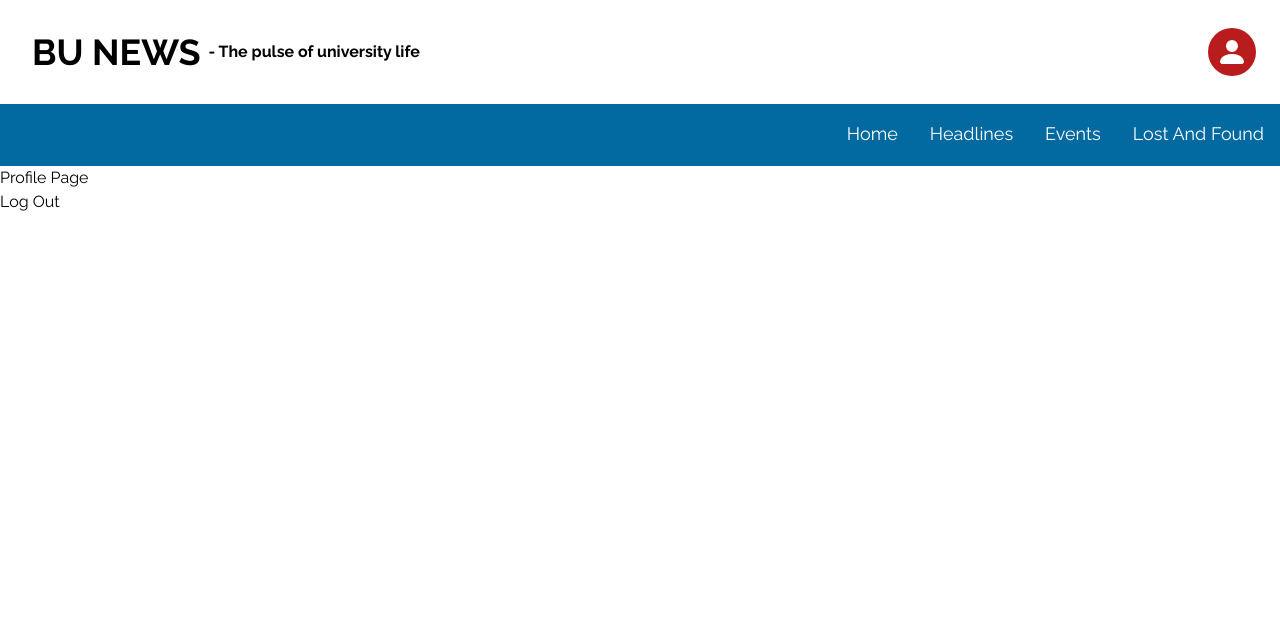
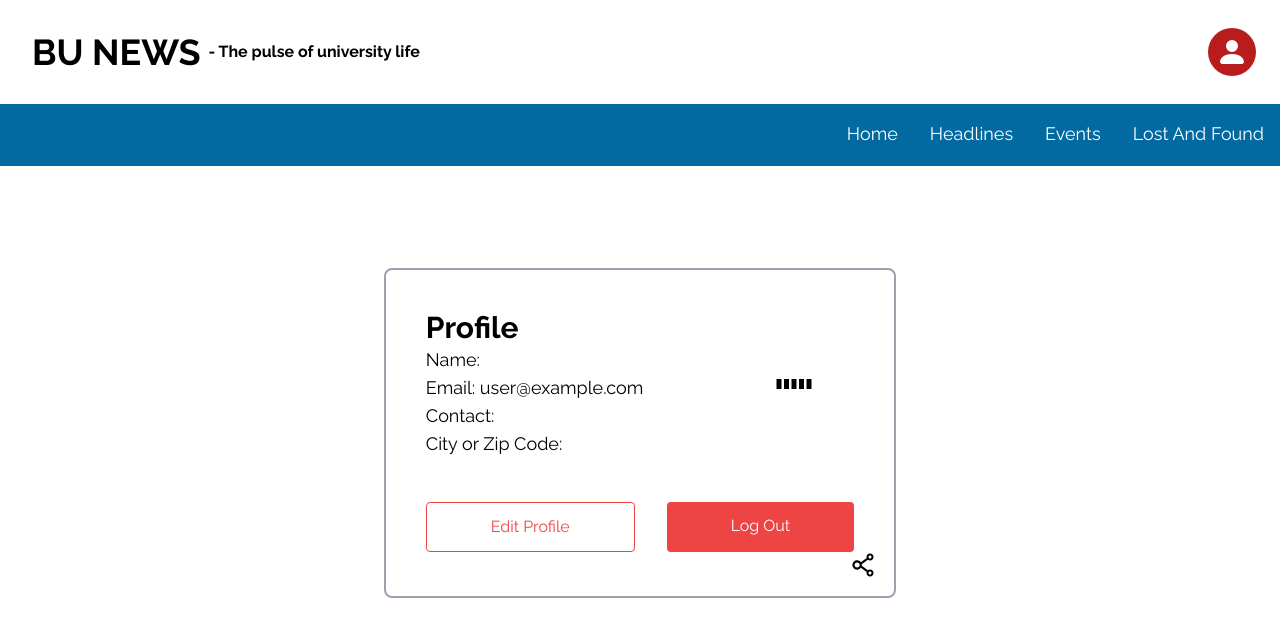
Before and after one commit to ChiragAgg5k/bu-news-website, a Next.js app: page /profile in a window 1280 px wide. Shown: the top 636 px of the page. Built offline with nearby package versions, Linux system fonts and the light colour scheme; no server answers; the database is empty; sample sign-in values are in the browser's storage.

Commit message:
almost finished profile-page

```diff
--- a/app/(auth)/login/page.tsx
+++ b/app/(auth)/login/page.tsx
@@ -59,6 +59,7 @@ export default function LoginPage() {
 					<Link
 						className="my-1 rounded bg-white px-16 py-3 text-center text-red-500 hover:bg-gray-100 focus:outline-none"
 						href="/signup"
+						onClick={() => setLoading2(true)}
 					>
 						{loading2 ? 'Loading...' : 'Sign up here'}
 					</Link>
--- a/app/(auth)/signup/page.tsx
+++ b/app/(auth)/signup/page.tsx
@@ -73,6 +73,9 @@ export default function SignUpPage() {
 
 					<Link
 						href="/login"
+						onClick={() => {
+							setLoading1(true);
+						}}
 						className="my-1 w-full rounded bg-white px-16 py-3 text-center text-red-500 hover:bg-gray-100 focus:outline-none"
 					>
 						{loading1 ? 'Loading...' : 'Sign in here'}
--- a/app/(pages)/profile/page.tsx
+++ b/app/(pages)/profile/page.tsx
@@ -1,22 +1,168 @@
 'use client';
+import NavBar from '../../components/NavBar';
+import { User, getAuth } from 'firebase/auth';
+import { useRouter, useSearchParams } from 'next/navigation';
+import { useEffect, useState } from 'react';
+import { UserDetail } from '@/app/types';
+import { getDatabase, onValue, ref, set } from 'firebase/database';
+import Image from 'next/image';
+import { getDownloadURL, getStorage, ref as getStorageRef } from 'firebase/storage';
 import firebase_app from '@/firebase/config';
-import NavBar from '../../components/NavBar';
-import { getAuth } from 'firebase/auth';
-import { useRouter } from 'next/navigation';
+import Link from 'next/link';
+import ReactLoading from 'react-loading';
+import { AiOutlineShareAlt, AiFillCheckCircle } from 'react-icons/ai';
+import { CopyToClipboard } from 'react-copy-to-clipboard';
 
 export default function ProfilePage() {
 	const router = useRouter();
+	const [userProfileImageUrl, setUserProfileImageUrl] = useState<string | undefined>(undefined);
+	const [loaderColor, setLoaderColor] = useState<string>('#000000');
+	const [copied, setCopied] = useState<boolean>(false);
+
+	useEffect(() => {
+		if (window.matchMedia && window.matchMedia('(prefers-color-scheme: dark)').matches) {
+			setLoaderColor('#ffffff');
+		}
+	}, []);
 
 	function LogOut() {
 		getAuth(firebase_app).signOut();
 		router.push('/signup');
 	}
 
+	const userId = useSearchParams().get('userId');
+	const [user, setUser] = useState<User | null>(null);
+	const [userDetail, setUserDetail] = useState<UserDetail | null>({
+		name: '...',
+		phoneNo: '...',
+		city: undefined,
+		admin: false,
+	});
+
+	useEffect(() => {
+		const auth = getAuth(firebase_app);
+
+		auth.onAuthStateChanged((user) => {
+			if (!user) {
+				if (userId === null) {
+					router.push('/signup');
+				}
+			} else {
+				setUser(user);
+			}
+		});
+	}, [router, userId]);
+
+	useEffect(() => {
+		const db = getDatabase(firebase_app);
+		const storage = getStorage(firebase_app);
+
+		let storageRef;
+		let userRef;
+
+		if (!user) {
+			if (!userId) {
+				return;
+			}
+			userRef = ref(db, `users/${userId}`);
+			storageRef = getStorageRef(storage, `profile_images/${userId}`);
+		} else {
+			userRef = ref(db, `users/${user?.uid}`);
+			storageRef = getStorageRef(storage, `profile_images/${user?.uid}`);
+		}
+
+		if (user?.isAnonymous) {
+			setUserDetail({
+				name: 'Guest',
+				phoneNo: 'n/a',
+				city: 'n/a',
+				admin: false,
+			});
+
+			setUserProfileImageUrl('/default-profile-image.jpg');
+		} else {
+			onValue(userRef, (snapshot) => {
+				setUserDetail(snapshot.val());
+			});
+
+			getDownloadURL(storageRef).then((url) => {
+				if (url === null) {
+					return;
+				}
+				setUserProfileImageUrl(url);
+			});
+		}
+	}, [user, userId]);
+
 	return (
-		<div className="dark:text-white">
+		<div className="h-screen dark:text-white">
 			<NavBar />
-			<h1>Profile Page</h1>
-			<button onClick={LogOut}>Log Out</button>
+
+			<div className="relativ mt-16 flex h-4/6 items-center justify-center sm:mt-0">
+				<div className="relative flex flex-col rounded-lg border-2 border-gray-400 p-10">
+					<div className="flex flex-col-reverse items-center justify-between sm:flex-row">
+						<div className="pr-10 text-lg">
+							<h1 className="text-3xl font-bold">Profile</h1>
+							<p>Name: {userDetail?.name}</p>
+							<p>Email: {user?.email ? user?.email : 'not allowed'}</p>
+							<p>Contact: {userDetail?.phoneNo}</p>
+							<p>City or Zip Code: {userDetail?.city}</p>
+						</div>
+						{userProfileImageUrl === undefined ? (
+							<div className="p-10">
+								<ReactLoading type="bars" color={loaderColor} height={40} width={40} />
+							</div>
+						) : (
+							<Image
+								src={userProfileImageUrl}
+								width={200}
+								height={200}
+								className="mb-8 rounded-full sm:mb-0"
+								alt="Profile Image"
+							/>
+						)}
+					</div>
+					{user && (
+						<div className="mt-10 flex justify-around">
+							{!user.isAnonymous && (
+								<Link
+									href="#"
+									className="my-1 mr-8 rounded border border-red-500 bg-white px-16 py-3 text-center text-red-500 hover:bg-gray-100 focus:outline-none"
+								>
+									Edit Profile
+								</Link>
+							)}
+							<Link
+								href="signup"
+								onClick={() => LogOut()}
+								className="my-1 rounded bg-red-500 px-16 py-3 text-center text-white hover:bg-red-600 focus:outline-none"
+							>
+								Log Out
+							</Link>
+						</div>
+					)}
+					{user &&
+						!user.isAnonymous &&
+						(copied ? (
+							<AiFillCheckCircle
+								className="absolute bottom-4 right-4 text-3xl"
+								title="Copied to clipboard"
+							/>
+						) : (
+							<CopyToClipboard text={`${window.location.href.split('?')[0] + '?userId=' + user?.uid}`}>
+								<AiOutlineShareAlt
+									className="absolute bottom-4 right-4 text-3xl hover:cursor-pointer"
+									onClick={() => {
+										setCopied(true);
+										setTimeout(() => {
+											setCopied(false);
+										}, 3000);
+									}}
+								/>
+							</CopyToClipboard>
+						))}
+				</div>
+			</div>
 		</div>
 	);
 }
--- a/package.json
+++ b/package.json
@@ -20,6 +20,7 @@
 		"next": "13.4.9",
 		"nextjs-toploader": "^1.4.2",
 		"react": "^18.2.0",
+		"react-copy-to-clipboard": "^5.1.0",
 		"react-dom": "18.2.0",
 		"react-icons": "^4.10.1",
 		"react-loading": "^2.0.3",
@@ -30,6 +31,7 @@
 		"typescript": "5.1.6"
 	},
 	"devDependencies": {
+		"@types/react-copy-to-clipboard": "^5.0.4",
 		"@types/react-modal": "^3.16.0",
 		"@types/react-scroll": "^1.8.7",
 		"@types/react-swipe": "^6.0.2",
```
Also changed, not shown: firebase/config.ts (+4 -4 lines), public/default-profile-image.jpg (added), 1 other file (tests, documents, lock files or other folders).
